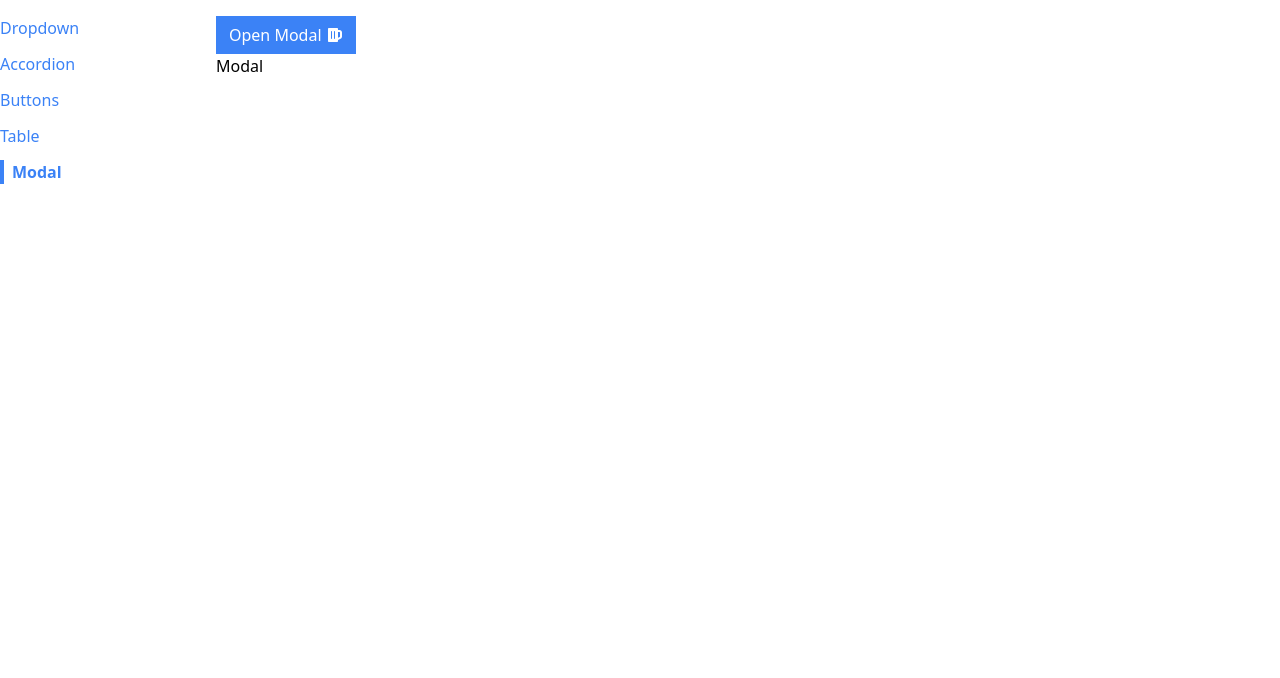
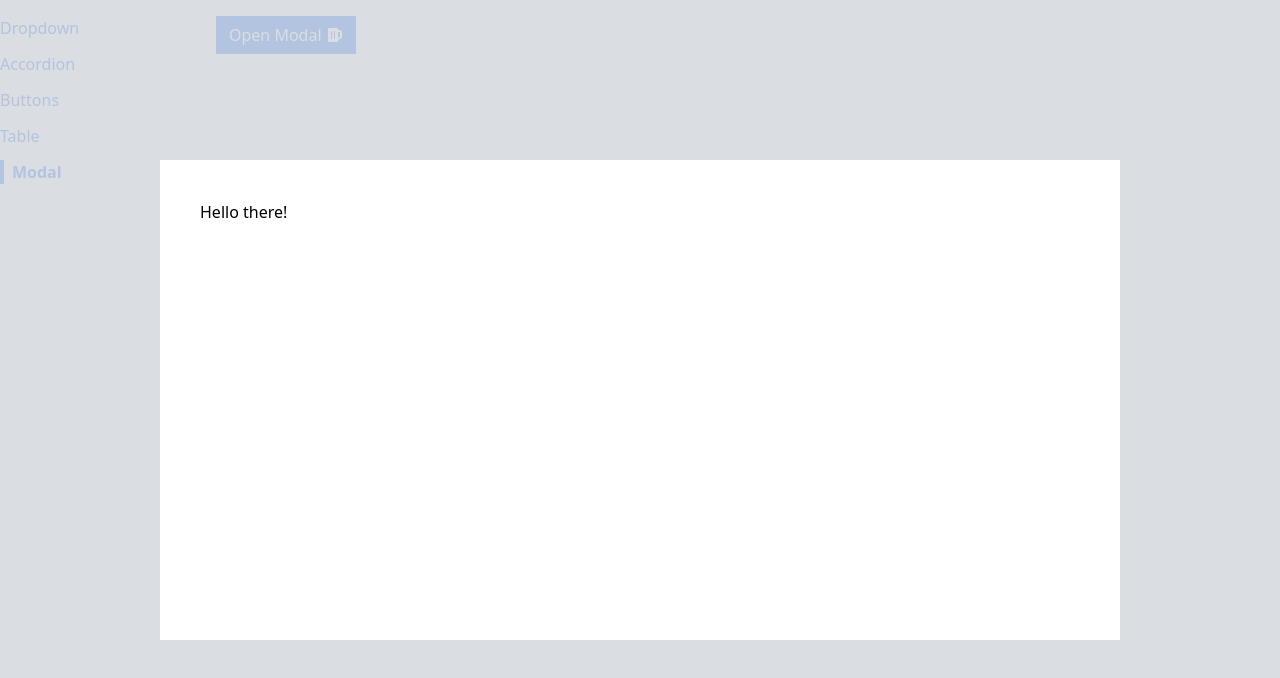
Before and after one commit to zdTang/stephen_react_Mike_learn, a React (Create React App) app in the folder learn_jsx/: page /modal in a window 1280 px wide. Both pictures are taken after a click on the button "Open Modal". Shown: the top 678 px of the page. Built offline with nearby package versions, Linux system fonts and the light colour scheme.

Commit message:
c14-237 At First Glance Easy

```diff
--- a/learn_jsx/src/components/Modal.js
+++ b/learn_jsx/src/components/Modal.js
@@ -1,5 +1,10 @@
 const Modal = () => {
-  return <div>Modal</div>;
+  return (
+    <div>
+      <div className="absolute inset-0 bg-gray-300 opacity-80"></div>
+      <div className="absolute inset-40 p-10 bg-white">Hello there!</div>
+    </div>
+  );
 };
 
 export default Modal;
```
